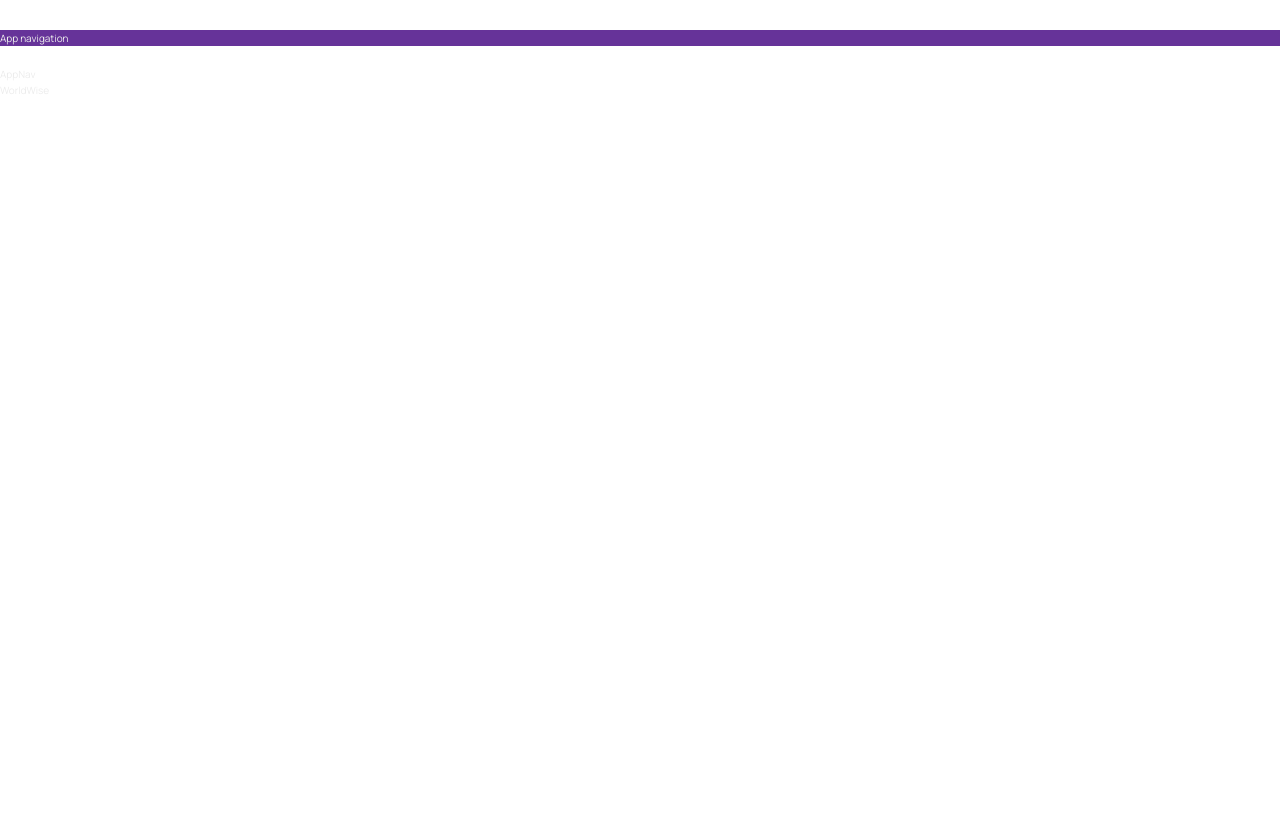
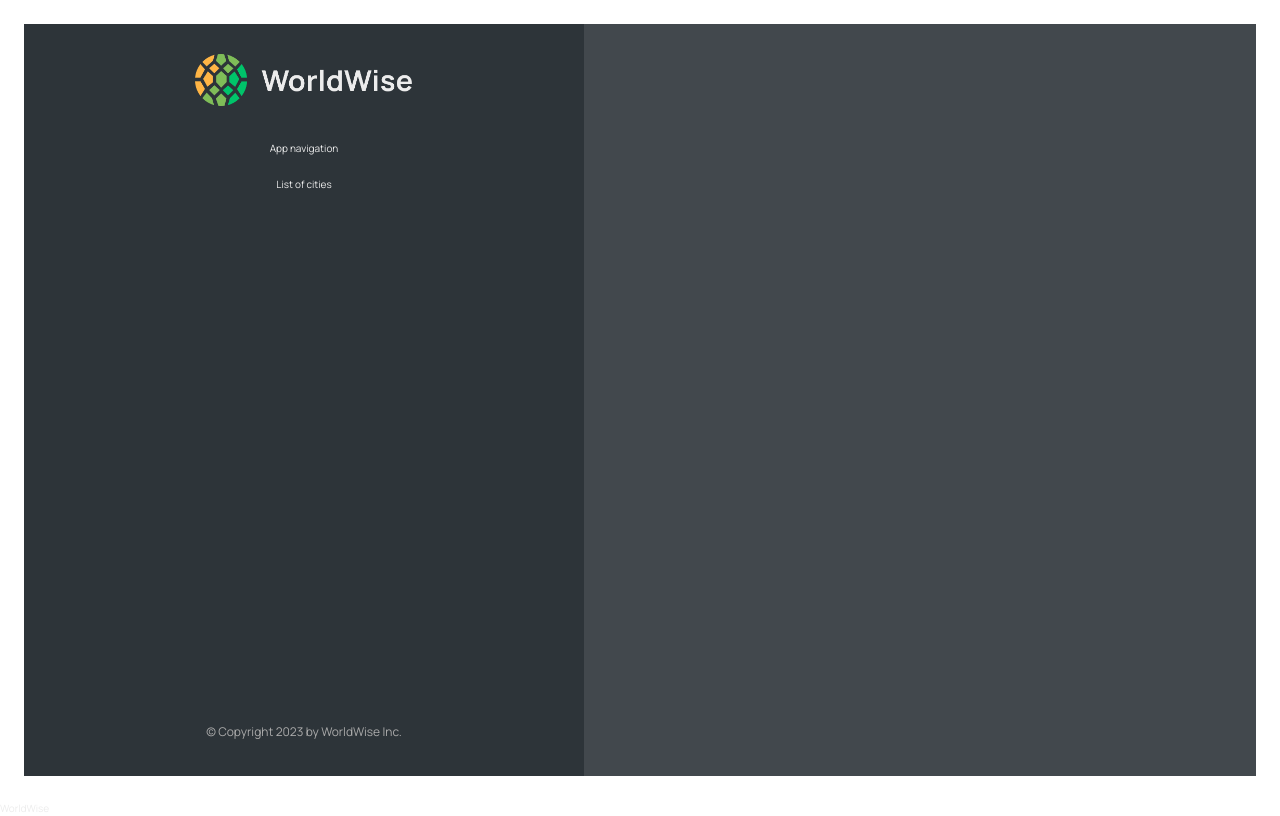
Before and after one commit to Andrew-Mysaka/worldwise, a React (Vite) app: page /app in a window 1280 px wide. Built offline with nearby package versions, Linux system fonts and the light colour scheme.

Commit message:
Building the App Layout

```diff
--- a/src/components/AppNav.module.css
+++ b/src/components/AppNav.module.css
@@ -1,7 +1,6 @@
 .nav {
   margin-top: 3rem;
   margin-bottom: 2rem;
-  background-color: rebeccapurple;
 }
 
 .nav ul {
--- /dev/null
+++ b/src/components/Footer.jsx
@@ -0,0 +1,14 @@
+import React from 'react';
+import styles from "./Footer.module.css";
+
+function Footer() {
+    return (
+        <footer className={styles.footer}>
+            <p className={styles.copyright}>
+                &copy; Copyright {new Date().getFullYear()} by WorldWise Inc.
+            </p>
+        </footer>
+    );
+}
+
+export default Footer;
--- /dev/null
+++ b/src/components/Footer.module.css
@@ -0,0 +1,8 @@
+.footer {
+    margin-top: auto;
+}
+
+.copyright {
+    font-size: 1.2rem;
+    color: var(--color-light--1);
+}
--- /dev/null
+++ b/src/components/Map.jsx
@@ -0,0 +1,12 @@
+import React from 'react';
+import styles from './Map.module.css'
+
+function Map() {
+    return (
+        <div className={styles.mapContainer}>
+
+        </div>
+    );
+}
+
+export default Map;
--- /dev/null
+++ b/src/components/SideBar.jsx
@@ -0,0 +1,19 @@
+import React from 'react';
+import styles from './Sidebar.module.css';
+import Logo from "./Logo";
+import AppNav from "./AppNav";
+import Footer from "./Footer";
+
+function SideBar() {
+    return (
+        <div className={styles.sidebar}>
+            <Logo/>
+            <AppNav/>
+
+            <p>List of cities</p>
+            <Footer/>
+        </div>
+    );
+}
+
+export default SideBar;
--- a/src/components/Sidebar.module.css
+++ b/src/components/Sidebar.module.css
@@ -8,12 +8,3 @@
   align-items: center;
   height: calc(100vh - 4.8rem);
 }
-
-.footer {
-  margin-top: auto;
-}
-
-.copyright {
-  font-size: 1.2rem;
-  color: var(--color-light--1);
-}
--- a/src/pages/AppLayout.jsx
+++ b/src/pages/AppLayout.jsx
@@ -1,11 +1,13 @@
 import React from 'react';
-import AppNav from "../components/AppNav";
+import SideBar from "../components/SideBar";
+import style from './AppLayout.module.css';
+import Map from "../components/Map";
 
 function AppLayout() {
     return (
-        <div>
-            <AppNav/>
-            <p>AppNav</p>
+        <div className={style.app}>
+            <SideBar/>
+            <Map/>
         </div>
     );
 }
```
